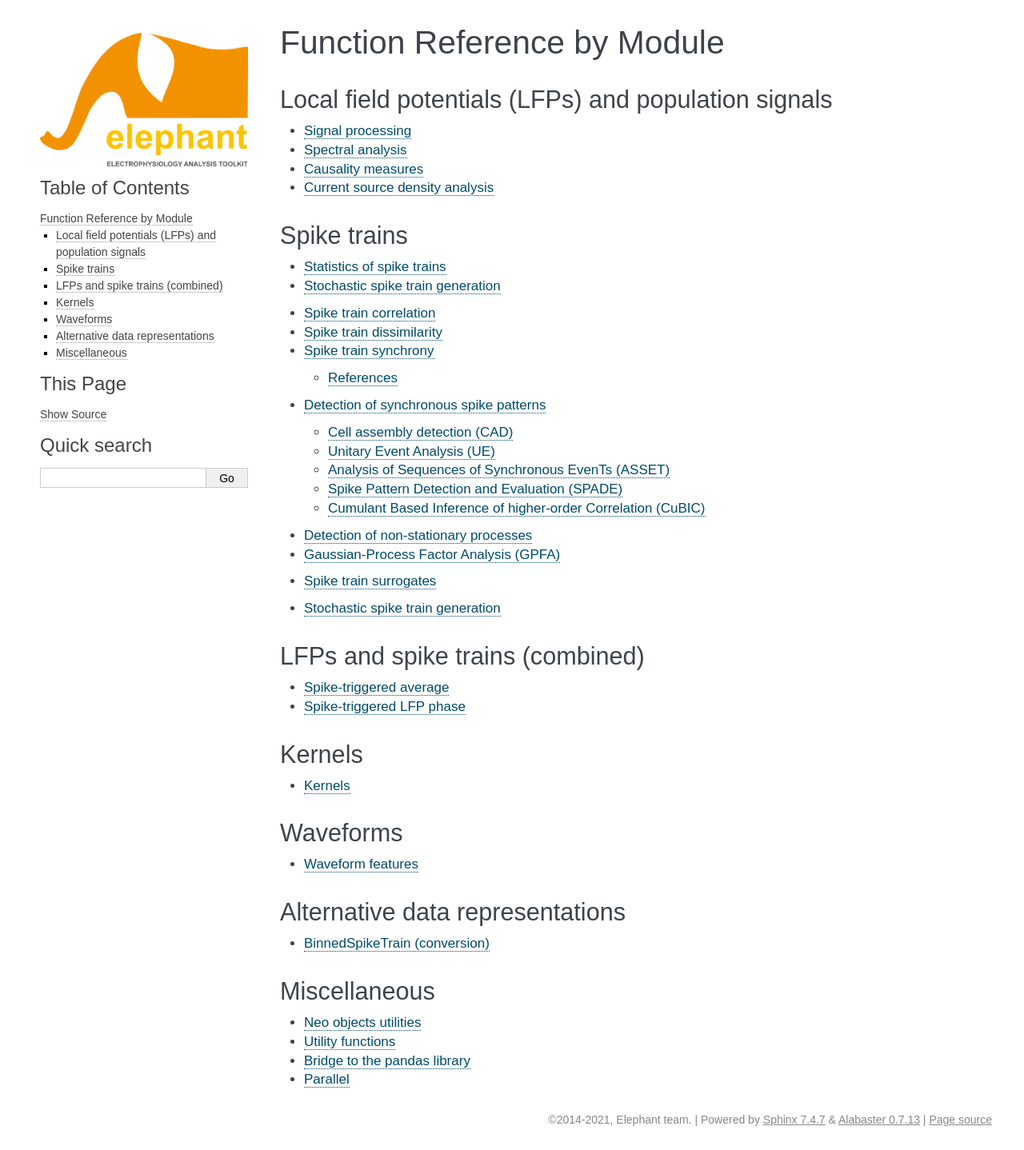
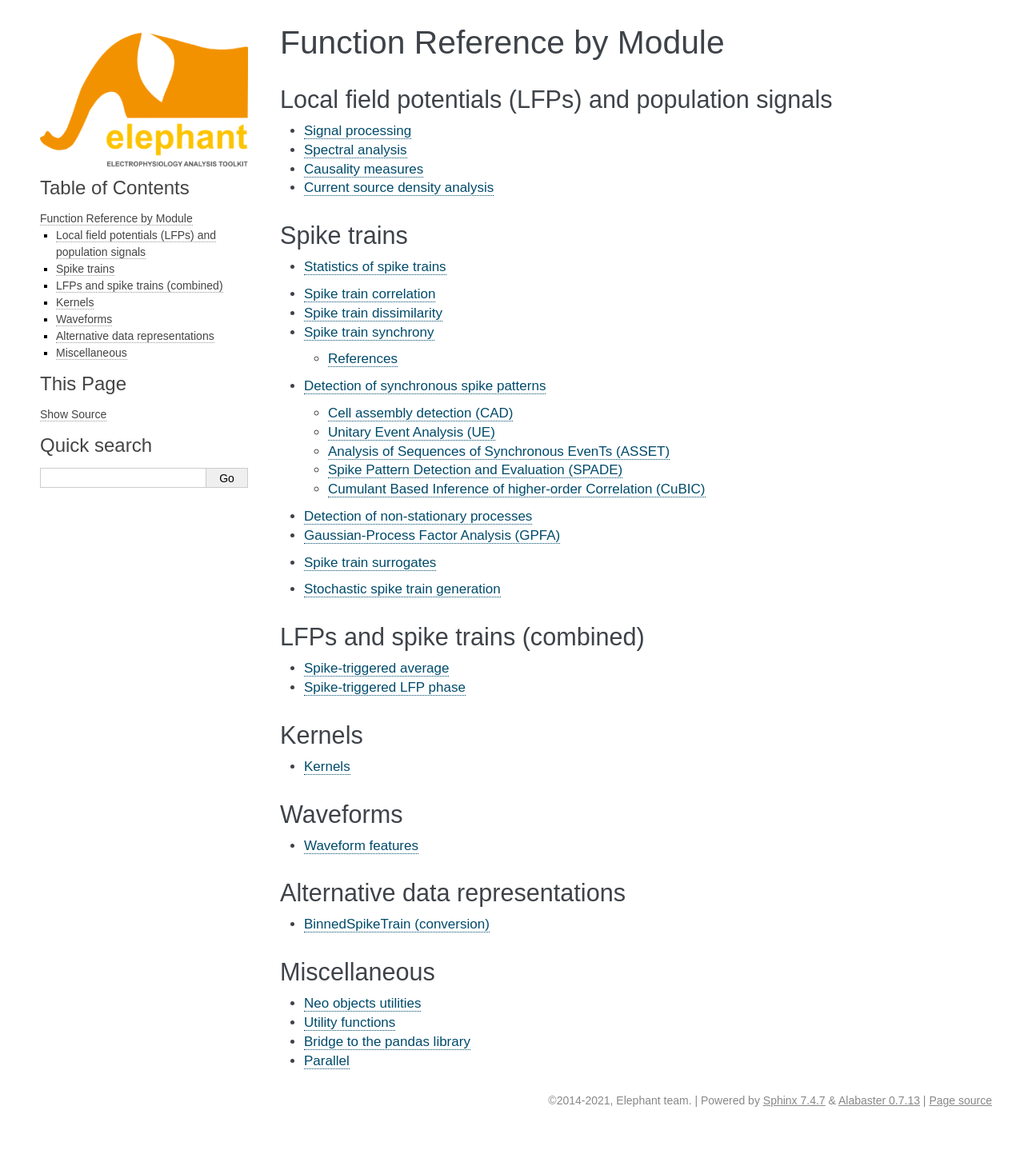
Before and after one commit to NeuralEnsemble/elephant, a Sphinx documentation site: the page built from doc/modules.rst, in a window 1280 px wide. Shown: the whole page at 80% size. Built offline with Sphinx 7.4.7, drawn with Linux system fonts in a browser that asks for light colours; formulas are drawn with MathJax 3; pages that are not in the unit, such as notebooks, are missing from menus; after the commit the page ends 1414 px from its top, so only the background shows below that.

Commit message:
Update doc/modules.rst
Co-authored-by: Michael Denker <m.denker@fz-juelich.de>

```diff
--- a/doc/modules.rst
+++ b/doc/modules.rst
@@ -25,7 +25,6 @@ Spike trains
     :maxdepth: 2
 
     reference/statistics
-    reference/spike_train_generation
 
 .. toctree::
     :maxdepth: 2
```
